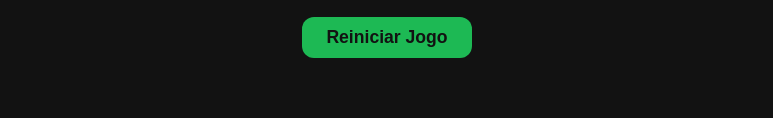
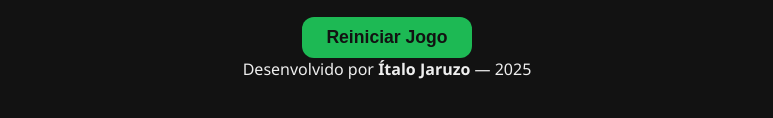
Before and after one commit to Ittllo/Volume, a plain HTML site: page VolumeWorm/public/index.html in a window 1280 px wide. Shown: the part 650-768 px from the top of the page, without its empty margins (253-1026 px from the left). Drawn offline with Linux system fonts and the light colour scheme.

Commit message:
feat: adicionado rodapé com selo e nome

```diff
--- a/VolumeWorm/public/index.html
+++ b/VolumeWorm/public/index.html
@@ -48,7 +48,9 @@
 
     <button id="restartBtn" class="btn-restart">Reiniciar Jogo</button>
   </main>
-
+  <footer class="footer">
+    <p>Desenvolvido por <strong>Ítalo Jaruzo</strong> — 2025</p>
+  </footer>
   <script type="module" src="index.js"></script>
 </body>
 </html>
```
